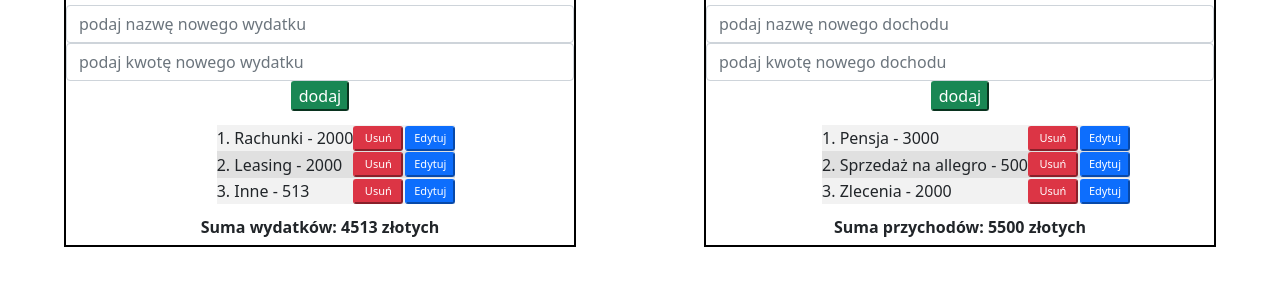
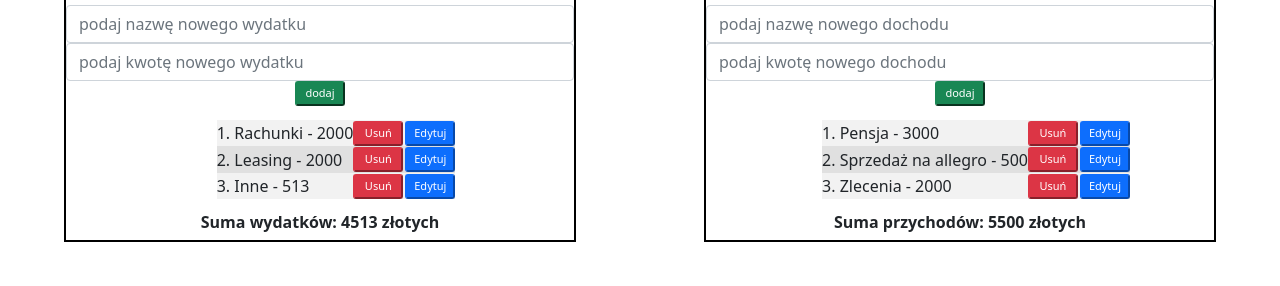
Before and after one commit to rpuszkin/JS.P1, a plain HTML site: page index.html in a window 1280 px wide. Shown: the part 182-468 px from the top of the page. Drawn offline with nearby package versions, Linux system fonts and the light colour scheme.

Commit message:
last repairs - working!

```diff
--- a/styles.css
+++ b/styles.css
@@ -52,7 +52,8 @@ li:nth-last-of-type(odd) {
   gap: 2px;
 }
 .btn-primary,
-.btn-danger {
+.btn-danger,
+.btn-success {
   width: 50px;
   height: 25px;
   font-size: 11px;
```
